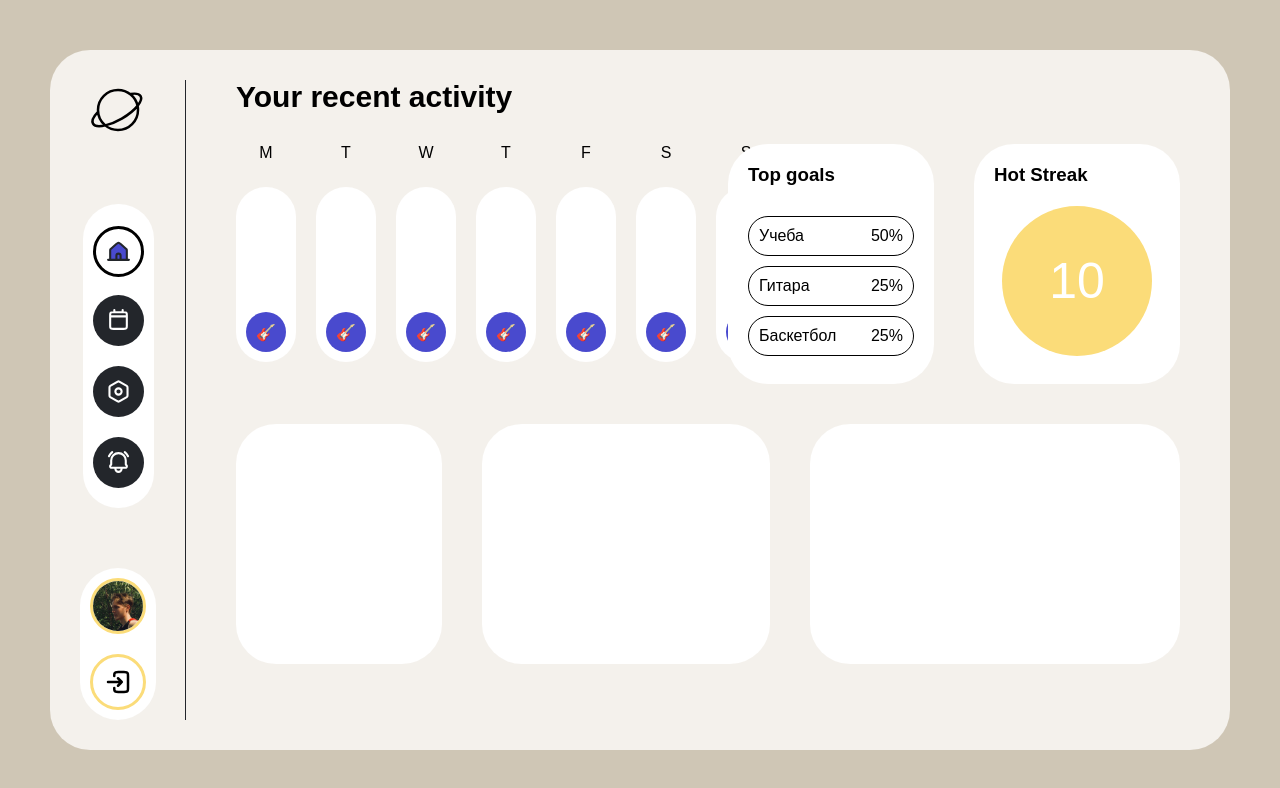
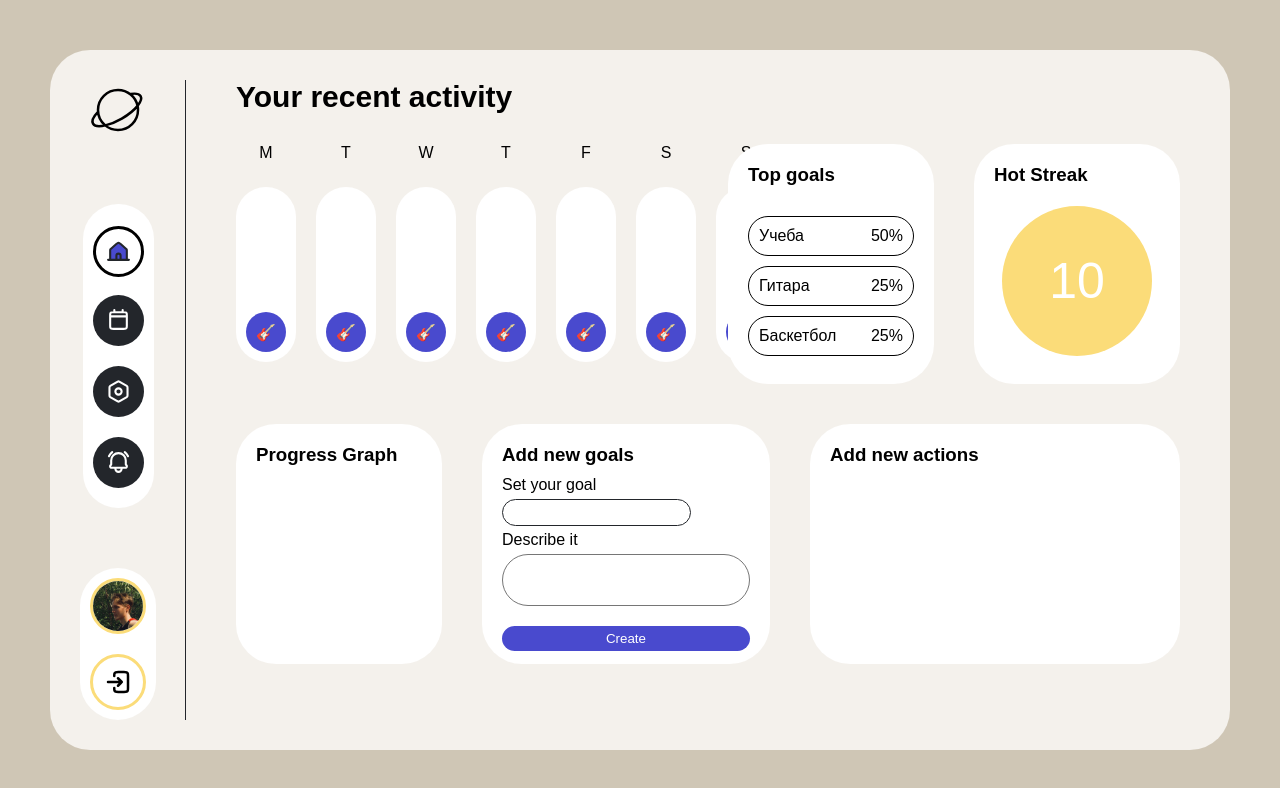
Before and after one commit to ManuW7/GoalTracker, a React (Vite) app: page / in a window 1280 px wide. Shown: the top 788 px of the page. Built offline with nearby package versions, Linux system fonts and the light colour scheme.

Commit message:
create static layout for adding goals widget

```diff
--- a/src/components/AddActions.tsx
+++ b/src/components/AddActions.tsx
@@ -1,7 +1,11 @@
 import "./addActions.css";
 
 function AddActions() {
-  return <div className="addActionDiv"></div>;
+  return (
+    <div className="addActionDiv">
+      <h3>Add new actions</h3>
+    </div>
+  );
 }
 
 export default AddActions;
--- a/src/components/AddGoals.tsx
+++ b/src/components/AddGoals.tsx
@@ -1,7 +1,31 @@
 import "./addGoals.css";
 
 function AddGoals() {
-  return <div className="addGoalsDiv"></div>;
+  return (
+    <div className="addGoalsDiv">
+      <h3>Add new goals</h3>
+      <form action="">
+        <div className="setGoalDiv">
+          <div>
+            <label htmlFor="goalName">Set your goal</label>
+            <input type="text" className="goalName" id="goalName" required />
+          </div>
+          <input type="color" className="goalColor" />
+        </div>
+        <div className="describeGoalDiv">
+          <label htmlFor="goalDescription" className="second-row">
+            Describe it
+          </label>
+          <textarea
+            className="goalDescription"
+            id="goalDescription"
+            required
+          ></textarea>
+        </div>
+        <input type="submit" value="Create" />
+      </form>
+    </div>
+  );
 }
 
 export default AddGoals;
--- a/src/components/WeekProgressGraph.tsx
+++ b/src/components/WeekProgressGraph.tsx
@@ -1,7 +1,11 @@
 import "./weekProgressGraph.css";
 
 function WeekProgressGraph() {
-  return <div className="weekProgressDiv"></div>;
+  return (
+    <div className="weekProgressDiv">
+      <h3>Progress Graph</h3>
+    </div>
+  );
 }
 
 export default WeekProgressGraph;
--- a/src/components/addActions.css
+++ b/src/components/addActions.css
@@ -3,4 +3,5 @@
   grid-column: 8 / 13;
   background-color: white;
   border-radius: 40px;
+  padding: 20px;
 }
--- a/src/components/addGoals.css
+++ b/src/components/addGoals.css
@@ -3,4 +3,77 @@
   border-radius: 40px;
   grid-column: 4 / 8;
   grid-row: 2;
+  padding: 20px;
 }
+
+.setGoalDiv {
+  margin-top: 10px;
+  display: flex;
+  flex-direction: row;
+}
+
+.setGoalDiv div {
+  display: flex;
+  flex-direction: column;
+}
+
+.setGoalDiv div input {
+  margin-top: 5px;
+  border-radius: 40px;
+  border: 1px solid var(--black);
+  padding: 5px;
+}
+
+.setGoalDiv .goalColor {
+  border-radius: 50%;
+  margin-left: 75px;
+  width: 40px;
+  height: 40px;
+  border: none;
+  padding: 0;
+  background: none;
+  cursor: pointer;
+  -webkit-appearance: none;
+  -moz-appearance: none;
+  appearance: none;
+}
+
+.setGoalDiv .goalColor::-webkit-color-swatch-wrapper {
+  padding: 0;
+  border: none;
+}
+
+.setGoalDiv .goalColor::-webkit-color-swatch {
+  border: none;
+  border-radius: 50%;
+}
+
+.setGoalDiv .goalColor::-moz-color-swatch {
+  border: none;
+  border-radius: 50%;
+}
+
+.describeGoalDiv {
+  display: flex;
+  flex-direction: column;
+  margin-top: 5px;
+}
+
+.describeGoalDiv textarea {
+  border-radius: 40px;
+  margin-top: 5px;
+  padding: 10px;
+  max-width: 300px;
+  resize: none;
+}
+
+.addGoalsDiv input[type="submit"] {
+  margin-top: 20px;
+  width: 100%;
+  border-radius: 40px;
+  background-color: var(--blue);
+  color: white;
+  border: none;
+  padding: 5px 0;
+  cursor: pointer;
+}
--- a/src/components/weekProgressGraph.css
+++ b/src/components/weekProgressGraph.css
@@ -3,4 +3,5 @@
   border-radius: 40px;
   grid-column: 1 / 4;
   grid-row: 2;
+  padding: 20px;
 }
```
